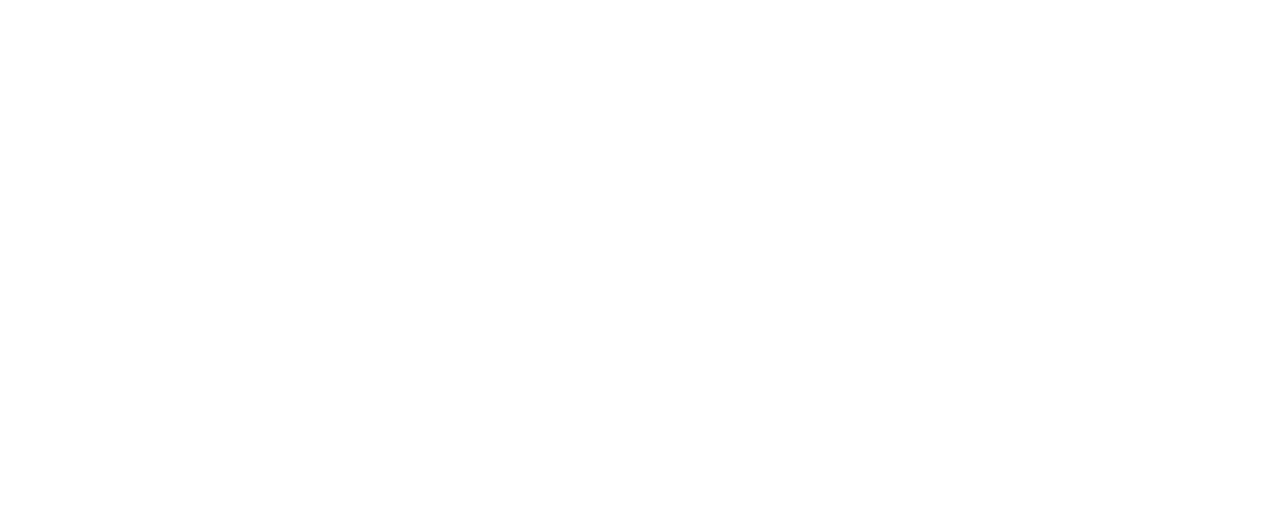
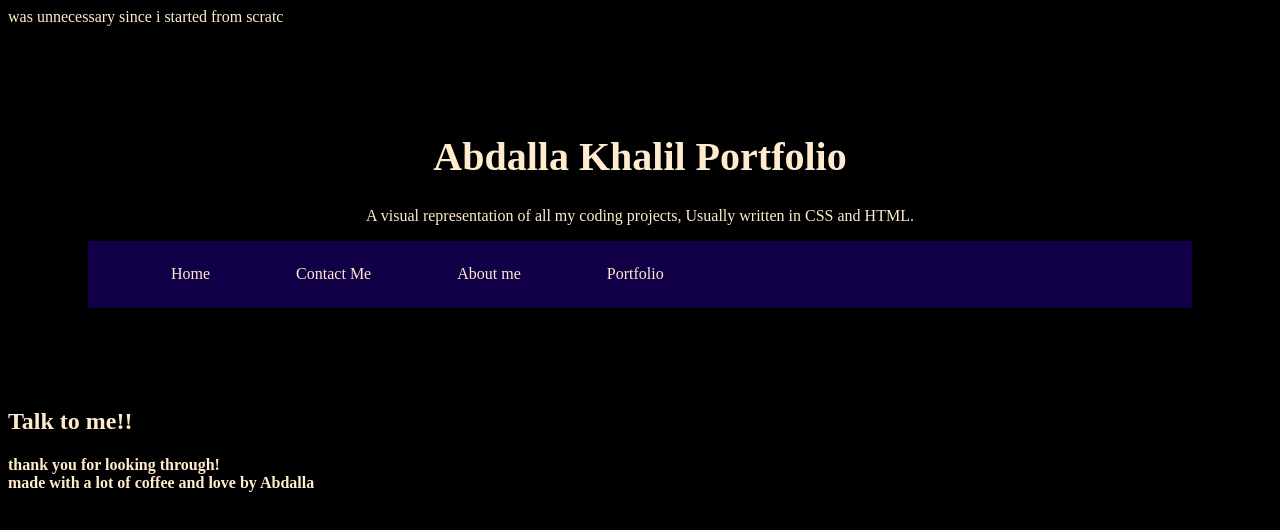
Before and after one commit to AbdallaKhalil97/AK-Portfolio, a plain HTML site: page index.html in a window 1280 px wide. Drawn offline with Linux system fonts and the light colour scheme.

Commit message:
deleted comment/ practice code

```diff
--- a/css/css reset.css
+++ b/css/css reset.css
@@ -1,4 +1,4 @@
-/* html, body, div, span, applet, object, iframe,
+html, body, div, span, applet, object, iframe,
 h1, h2, h3, h4, h5, h6, p, blockquote, pre,
 a, abbr, acronym, address, big, cite, code,
 del, dfn, em, img, ins, kbd, q, s, samp,
@@ -19,7 +19,7 @@ time, mark, audio, video {
 	vertical-align: baseline;
 } */
 /* HTML5 display-role reset for older browsers */
-/* article, aside, details, figcaption, figure,
+article, aside, details, figcaption, figure,
 footer, header, hgroup, menu, nav, section {
 	display: block;
 }
--- a/css/style.css
+++ b/css/style.css
@@ -1,11 +1,12 @@
-/* .header {
+
+.header {
     padding: 80px;
     text-align: center;
     background: black;
     color: blanchedalmond;
   }
-  */
-    /* .header h1 {
+
+   .header h1 {
     font-size: 40px;
   }
   body{
@@ -16,8 +17,8 @@
     overflow: hidden;
     background-color:#1f007f91;
 
-  } */
-  /* .navibar a {
+  }
+   .navibar a {
     float: left;
     display: block;
     color:blanchedalmond;
@@ -35,4 +36,4 @@
     }
   li {
 list-style: none;
-} */
+}
--- a/index.html
+++ b/index.html
@@ -1,42 +1,42 @@
-<!-- <!DOCTYPE html> -->
-<!-- <html lang="en"> -->
-<!-- <head> -->
-    <!-- <link href="/css/css reset.css">  was unnecessary since i started from scratch-->
-    <!-- <link rel="stylesheet" href="./css/style.css" /> -->
-    <!-- <meta charset="UTF-8"> -->
-    <!-- <meta name="viewport" content="width=device-width, initial-scale=1.0"> -->
-    <!-- <title> AK Portfolio </title>  -->
-<!-- </head> -->
-<!-- <body> -->
-    <!-- <header> -->
-        <!-- <div class="header"> -->
-           <!-- <h1>Abdalla Khalil Portfolio</h1> -->
-           <!-- <p>A visual representation of all my coding projects, Usually written in CSS and HTML.</p> -->
-           <!-- <nav class="navibar"> -->
-                <!-- <ul> -->
-                    <!-- <li><a href="#">Home</a></li> -->
-                    <!-- <li><a href="#">Contact Me</a></li> -->
-                    <!-- <li><a href="#">About me</a></li> -->
-                    <!-- <li><a href="#">Portfolio</a></li> -->
+<!DOCTYPE html>
+<html lang="en">
+<head>
+    <link href="/css/css reset.css">  was unnecessary since i started from scratc
+    <link rel="stylesheet" href="./css/style.css" />
+    <meta charset="UTF-8">
+    <meta name="viewport" content="width=device-width, initial-scale=1.0">
+    <title> AK Portfolio </title>
+</head>
+<body>
+    <header>
+        <div class="header">
+           <h1>Abdalla Khalil Portfolio</h1>
+           <p>A visual representation of all my coding projects, Usually written in CSS and HTML.</p>
+           <nav class="navibar">
+                <ul>
+                    <li><a href="#">Home</a></li>
+                    <li><a href="#">Contact Me</a></li>
+                    <li><a href="#">About me</a></li>
+                    <li><a href="#">Portfolio</a></li>
 
-                <!-- </ul> -->
-            <!-- </nav> -->
-        <!-- </div> -->
-    <!-- </header> -->
-<!-- <div> -->
-    <!-- <div class="sidecontent"></div> -->
-    <!-- <div class="maincontent"></div> -->
-<!-- </div> -->
-<!-- <div id="contactbox"> -->
-<!-- <h2 class="talktome">Talk to me!!</h2> -->
-<!-- <ul>
+                </ul>
+            </nav>
+        </div>
+    </header>
+<div>
+    <div class="sidecontent"></div>
+    <div class="maincontent"></div>
+</div>
+<div id="contactbox">
+<h2 class="talktome">Talk to me!!</h2>
+<ul>
     <li><label class</li>
     <li></li>
 </ul>
 </div>
 <div class="footer">
     <h4>thank you for looking through! <br> made with a lot of coffee and love by Abdalla</h4>
-</div> -->
+</div>
 
-<!-- </body>
-</html> -->
+</body>
+</html>
```
